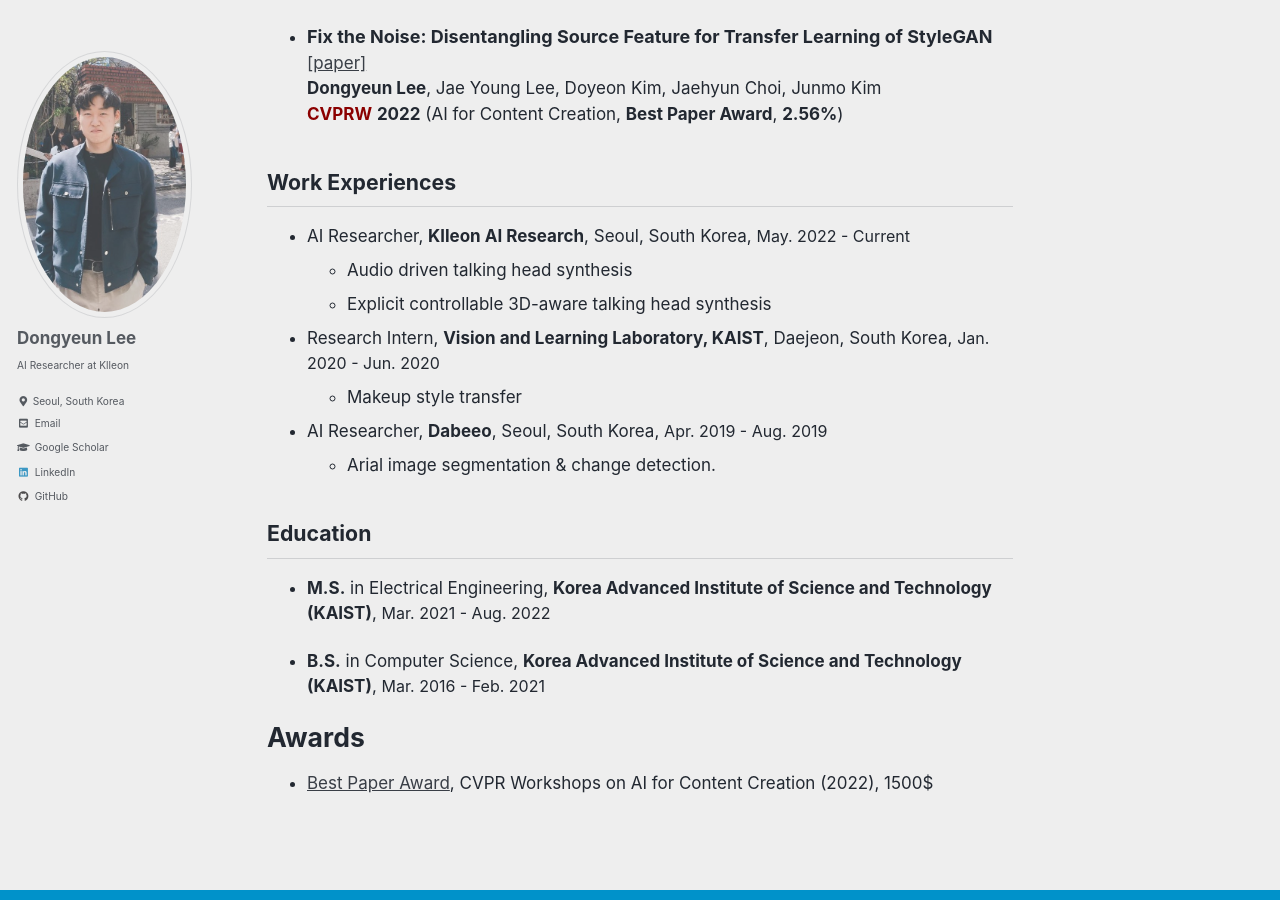
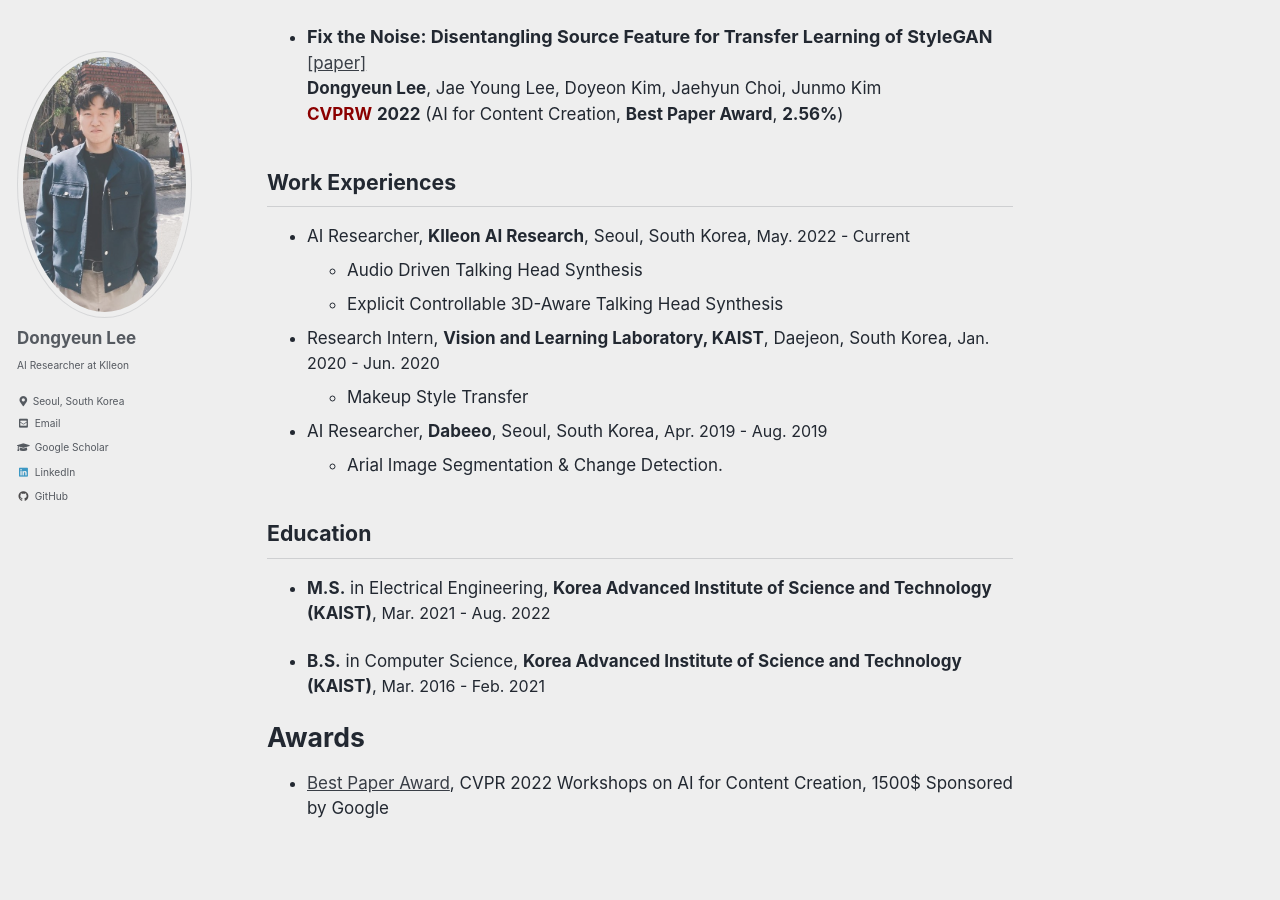
Before and after one commit to LeeDongYeun/leedongyeun.github.io, a Jekyll site: the page built from _pages/about.md, in a window 1280 px wide and 900 px high, scrolled down 725 px. Built offline with Jekyll 4.4.1, drawn with Linux system fonts in a browser that asks for light colours; cached includes are drawn as plain includes.

Commit message:
Update about.md

```diff
--- a/_pages/about.md
+++ b/_pages/about.md
@@ -33,14 +33,14 @@
 
 ## Work Experiences
 - AI Researcher, **Klleon AI Research**, Seoul, South Korea, <font size="3">May. 2022 - Current</font>
-  - Audio driven talking head synthesis
-  - Explicit controllable 3D-aware talking head synthesis
+  - Audio Driven Talking Head Synthesis
+  - Explicit Controllable 3D-Aware Talking Head Synthesis
 
 - Research Intern, **Vision and Learning Laboratory, KAIST**, Daejeon, South Korea, <font size="3">Jan. 2020 - Jun. 2020</font>
-  - Makeup style transfer
+  - Makeup Style Transfer
 
 - AI Researcher, **Dabeeo**, Seoul, South Korea, <font size="3">Apr. 2019 - Aug. 2019</font>
-  - Arial image segmentation & change detection.
+  - Arial Image Segmentation & Change Detection.
 
 ## Education
 - **M.S.** in Electrical Engineering, **Korea Advanced Institute of Science and Technology (KAIST)**, <font size="3">Mar. 2021 - Aug. 2022</font>
@@ -48,4 +48,4 @@
 - **B.S.** in Computer Science, **Korea Advanced Institute of Science and Technology (KAIST)**, <font size="3">Mar. 2016 - Feb. 2021</font>
 
 # Awards
-- [Best Paper Award](images/CVPRW2022_award.jpeg), CVPR Workshops on AI for Content Creation (2022), 1500$
+- [Best Paper Award](images/CVPRW2022_award.jpeg), CVPR 2022 Workshops on AI for Content Creation, 1500$ Sponsored by Google
```
